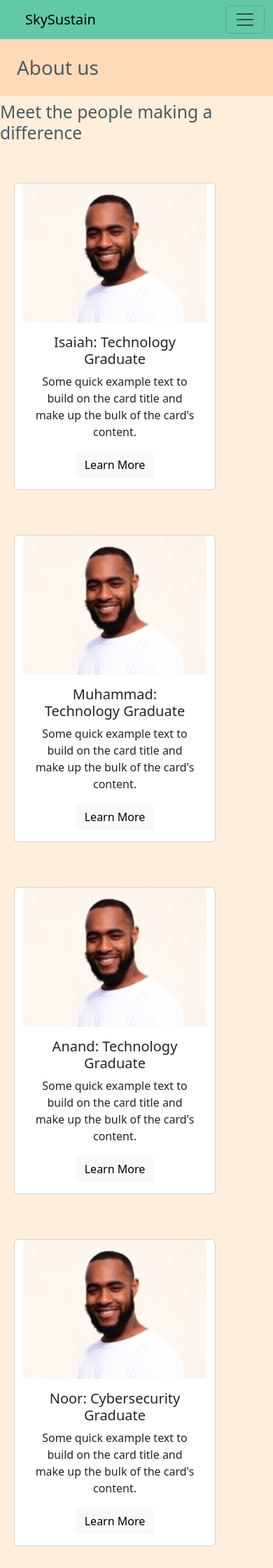
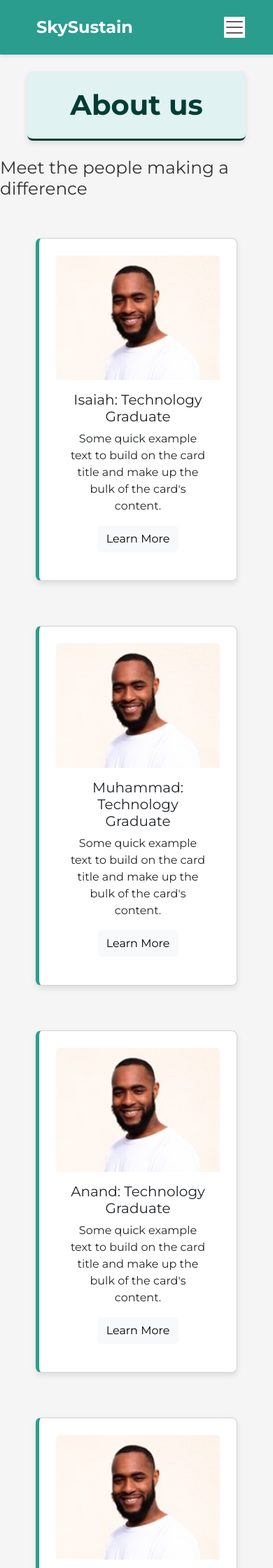
Before and after one commit to mahsan2002/4Loop, a Flask app: page /aboutus in a window 390 px wide. Shown: the top 2240 px of the page at 70% size. Run offline with Flask 3, Linux system fonts and the light colour scheme.

Commit message:
EDIT: Main Styles page styling + animations

```diff
--- a/application/static/main_styles.css
+++ b/application/static/main_styles.css
@@ -1,43 +1,131 @@
+@import url('https://fonts.googleapis.com/css2?family=Montserrat:ital,wght@0,400;0,600;0,700&display=swap');
+
 body {
-    background-color: #FFEEDB;
-    color: #4c5b61;
+    background-color: #F5F5F5; /* Light gray background for a clean look */
+    color: #333; /* Dark gray text for readability */
     margin: 0;
     padding: 0;
     display: flex;
     flex-direction: column;
     min-height: 100vh;
+    font-family: "Montserrat", sans-serif;
 }
 
 #navbar {
-    background-color: #61C9A8;
+    background-color: #2A9D8F; /* Teal for a fresh, professional tone */
+    padding: 1rem; /* Even padding for a clean, spacious feel */
+    box-shadow: 0 2px 5px rgba(0, 0, 0, 0.1); /* Subtle shadow for depth */
+}
+
+.navbar-brand {
+    font-weight: 700; /* Bold logo text for clarity */
+    color: #FFF; /* White text for high contrast */
+    font-size: 1.5rem; /* Adequate size for visibility */
+    transition: color 0.3s ease; /* Smooth color transition */
+}
+
+.navbar-brand:hover {
+    color: #E0F2F1; /* Light teal on hover */
+}
+
+.navbar-toggler {
+    border: none; /* Remove default border */
+}
+
+.navbar-toggler-icon {
+    background-color: #FFF; /* White icon for contrast */
 }
 
 .nav-btn {
+    color: #FFF; /* White text for readability */
+    background-color: #2A9D8F; /* Matching teal for buttons */
+    border: none; /* Remove default border */
+    border-radius: 5px; /* Rounded corners for a modern look */
+    padding: 0.5rem 1rem;
     margin: 0 5px;
+    font-size: 0.9rem; /* Slightly smaller font size */
+    transition: background-color 0.3s ease, transform 0.3s ease; /* Smooth transitions */
+}
+
+.nav-btn:hover {
+    background-color: #1D8F74; /* Darker teal on hover */
+    transform: translateY(-3px) scale(1.05); /* Subtle lift and scale effect on hover */
 }
 
 #main-title {
-    background-color:peachpuff;
+    color: #003D34; /* Deep green for a professional and grounded look */
+    text-align: center;
+    padding: 2rem 1rem;
+    font-size: 2.5rem; /* Larger font size for prominence */
+    font-weight: 700;
+    margin: 1.5rem auto;
+    width: 80%; /* Centralized and reduced width for focus */
+    border-bottom: 3px solid #003D34; /* Subtle underline for emphasis */
+    background-color: #E0F2F1; /* Light teal background for contrast */
+    border-radius: 8px; /* Rounded corners for a softer appearance */
+    box-shadow: 0 4px 8px rgba(0, 0, 0, 0.1); /* Soft shadow for depth */
+    transition: background-color 0.3s ease, transform 0.2s ease; /* Smooth transitions */
+}
+
+#main-title:hover {
+    background-color: #C8E6C9; /* Slightly different light green on hover */
+    transform: translateY(-2px); /* Subtle lift effect */
 }
 
 .sub-title {
-    background-color:peachpuff;
-
+    color: #8C9D6C; /* Muted olive green for a gentle contrast */
+    text-align: center;
+    padding: 1rem;
+    font-size: 1.75rem; /* Slightly larger font size */
+    font-weight: 400;
+    margin: 1rem auto;
+    width: 80%; /* Consistent width with main title */
+    background-color: #F1F8E9; /* Light green background for subtle contrast */
+    border-radius: 6px; /* Consistent rounded corners */
+    box-shadow: 0 2px 4px rgba(0, 0, 0, 0.1); /* Soft shadow for depth */
+    transition: background-color 0.3s ease, transform 0.2s ease; /* Smooth transitions */
 }
 
+.sub-title:hover {
+    background-color: #E0F2F1; /* Light teal on hover */
+    transform: translateY(-2px); /* Subtle lift effect */
+}
 
 .card {
-    margin: 2rem;
+    margin: 2rem auto;
+    padding: 1.5rem;
+    background-color: #FFF; /* White background for content cards */
+    border-left: 5px solid #2A9D8F; /* Teal border for a fresh, nature-inspired touch */
+    border-radius: 8px; /* Rounded corners for a clean look */
+    box-shadow: 0px 4px 8px rgba(0, 0, 0, 0.1); /* Soft shadow for depth */
+    max-width: 800px; /* Max width for readability */
+    transition: box-shadow 0.3s ease, transform 0.2s ease; /* Smooth transitions */
 }
 
-
+.card:hover {
+    box-shadow: 0px 8px 16px rgba(0, 0, 0, 0.2); /* Enhanced shadow on hover */
+    transform: translateY(-2px); /* Subtle lift effect */
+}
 
 #footer {
-    background-color: #08605f;
-    color: white;
+    background-color: #2A9D8F; /* Matching teal for footer consistency */
+    color: #FFF; /* White text for contrast */
+    padding: 1.5rem 1rem;
+    text-align: center;
+    box-shadow: 0px -2px 5px rgba(0, 0, 0, 0.1); /* Light shadow for depth */
 }
 
-.col-md footer-text a {
-  color: blue;
-  text-decoration: none; /* no underline */
+.footer-text {
+    color: #FFF; /* White text for readability */
 }
+
+.footer-text a {
+    color: #E0F2F1; /* Light teal links for a professional look */
+    text-decoration: none;
+    transition: color 0.3s ease; /* Smooth color transition */
+}
+
+.footer-text a:hover {
+    color: #FFF; /* White on hover for clarity */
+    text-decoration: underline; /* Underline on hover for clarity */
+}
```
